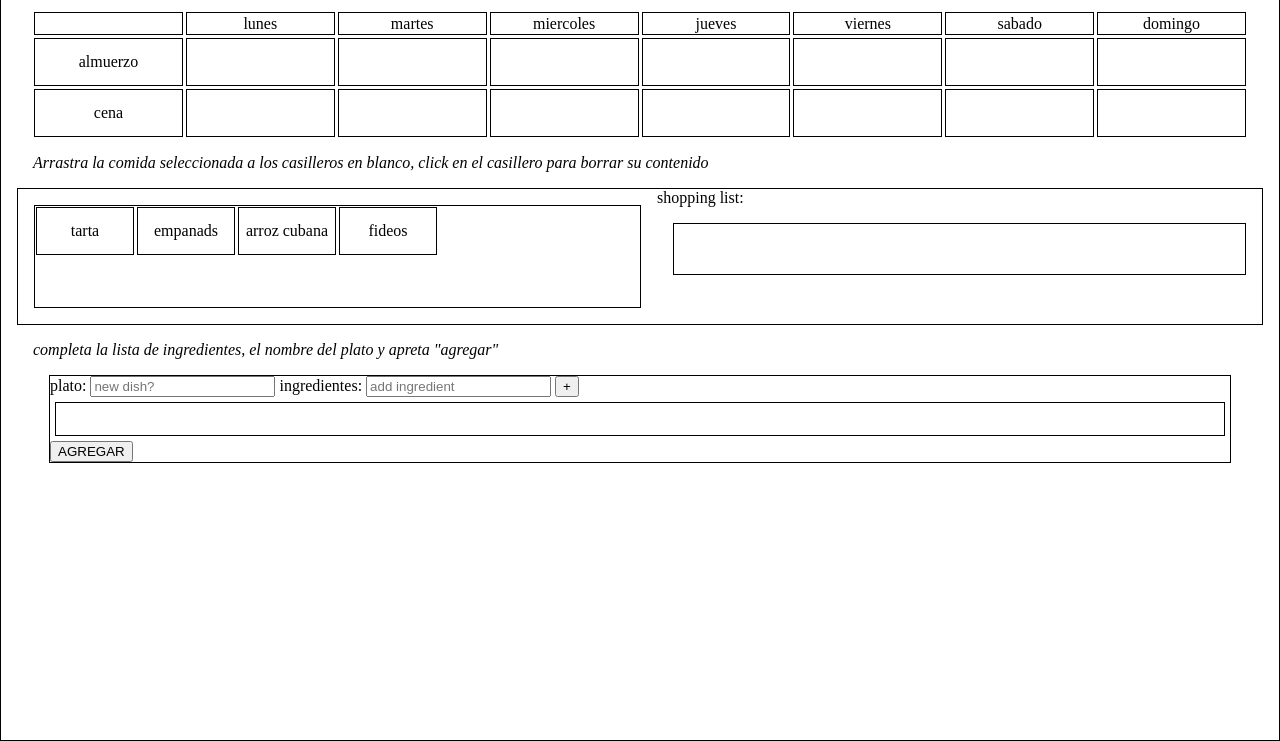
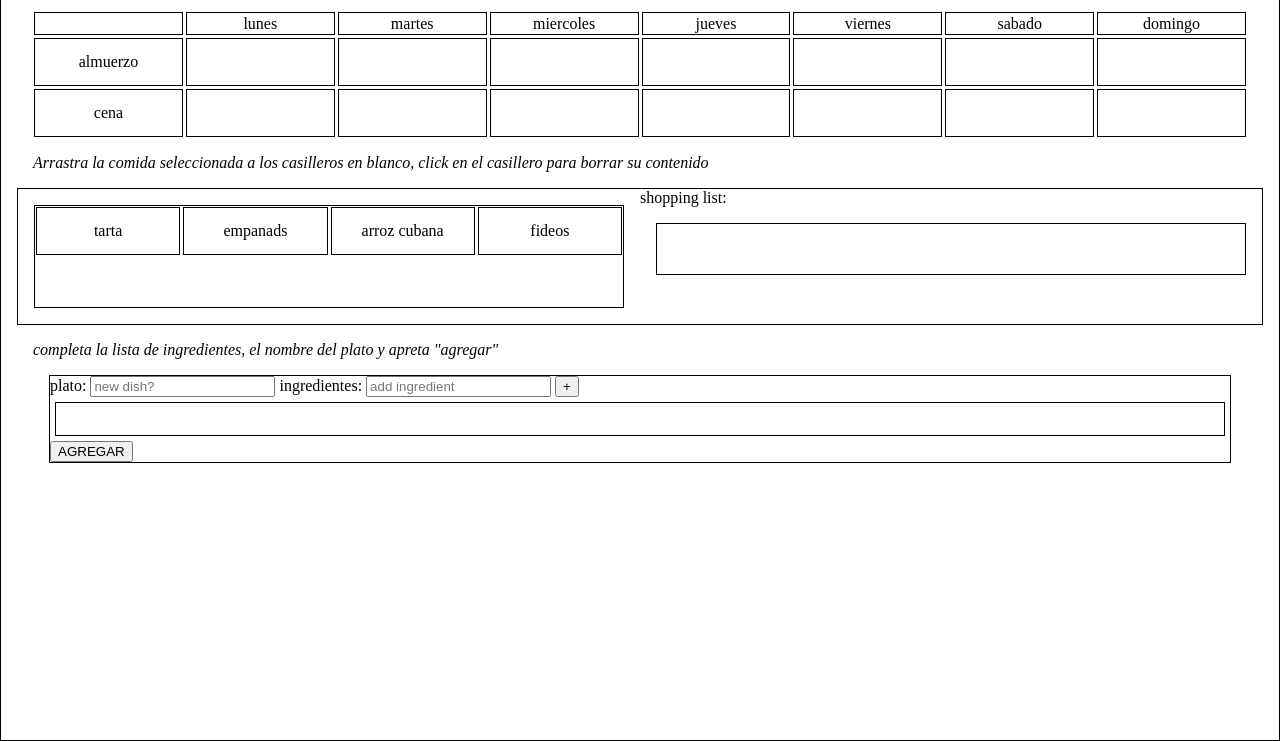
Before and after one commit to jonrovner/website2, a plain HTML site: page weeklymenu.html in a window 1280 px wide. Shown: the part 59-800 px from the top of the page. Drawn offline with Linux system fonts and the light colour scheme.

Commit message:
twiching views

```diff
--- a/weeklymenu.html
+++ b/weeklymenu.html
@@ -34,7 +34,7 @@
         .menu{
             margin: 1em;
             display: grid;
-            grid-template-columns: 100px 100px 100px 100px 100px 100px;
+            grid-template-columns: repeat(4, 1fr);
             grid-template-rows: 50px 50px;
             row-gap: 1px;
             column-gap: 1px;
```
